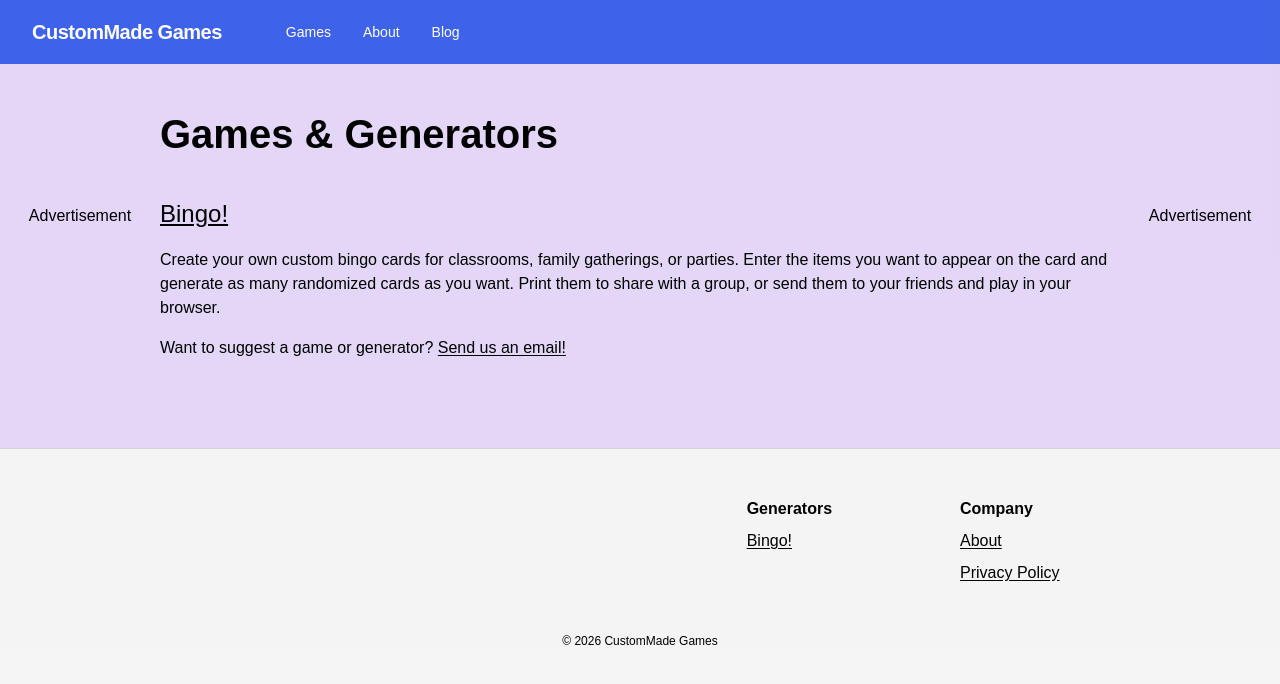
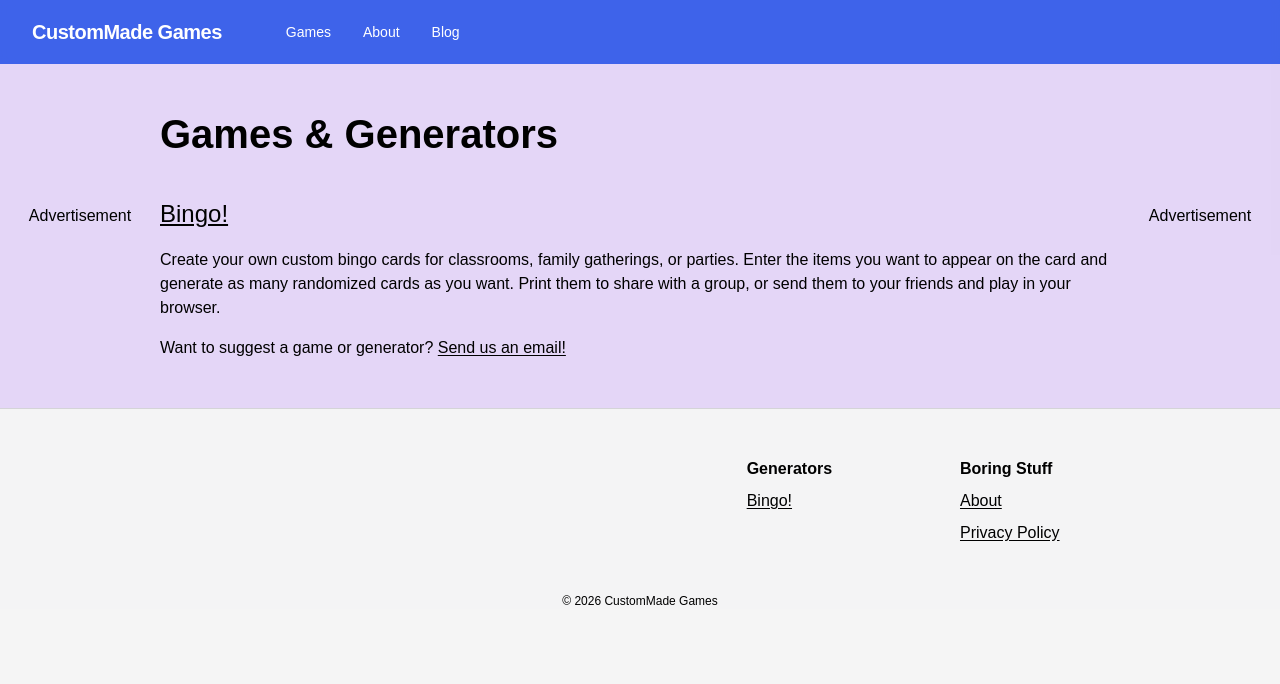
Before and after one commit to hagensv-web/custommade-dev, a Next.js app: page / in a window 1280 px wide. Shown: the top 684 px of the page. Built offline with nearby package versions, Linux system fonts and the light colour scheme; a web font is replaced by a local one.

Commit message:
fix footer links

```diff
--- a/components/core/footer/Footer.tsx
+++ b/components/core/footer/Footer.tsx
@@ -4,20 +4,20 @@ import FooterSection from "./FooterSection";
 
 export default function Footer(){
     return (
-        <footer className="mt-20 pt-10 border-t-1 border-zinc-300 bg-zinc-100 dark:border-zinc-800 dark:bg-zinc-900">
+        <footer className="mt-10 pt-10 border-t-1 border-zinc-300 bg-zinc-100 dark:border-zinc-800 dark:bg-zinc-900">
             <div className="grid grid-cols-12">
                 <div className="col-span-4 md:col-span-7"></div>
                 <div className="col-span-4 md:col-span-2">
                     <FooterSection title="Generators">
                         { games.map( game => (
-                            <p><StyledLink href={game.baseUrl}>{game.name}</StyledLink></p>
+                            <StyledLink href={game.baseUrl} key={game.baseUrl}>{game.name}</StyledLink>
                         )) }
                     </FooterSection>
                 </div>
                 <div className="col-span-4 md:col-span-3">
-                    <FooterSection title="Company">
-                        <p><StyledLink href="/about">About</StyledLink></p>
-                        <p><StyledLink href="/company/privacy">Privacy Policy</StyledLink></p>
+                    <FooterSection title="Boring Stuff">
+                        <p><StyledLink href="/company">About</StyledLink></p>
+                        <p><StyledLink href="/company/privacy-policy">Privacy Policy</StyledLink></p>
                     </FooterSection>
                 </div>
             </div>
```
